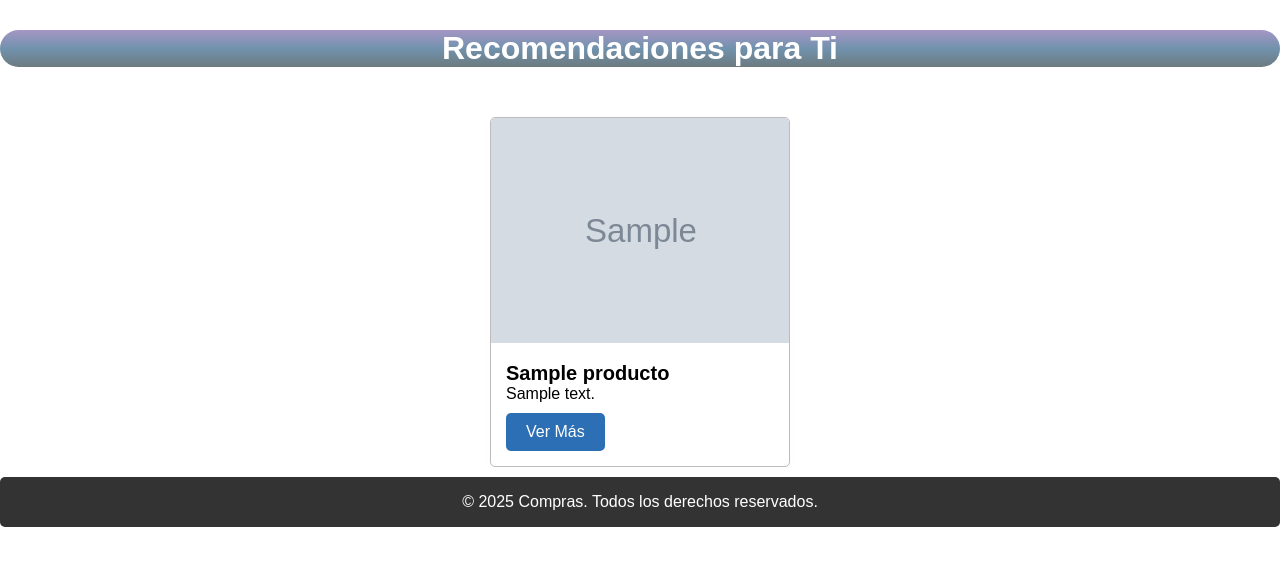
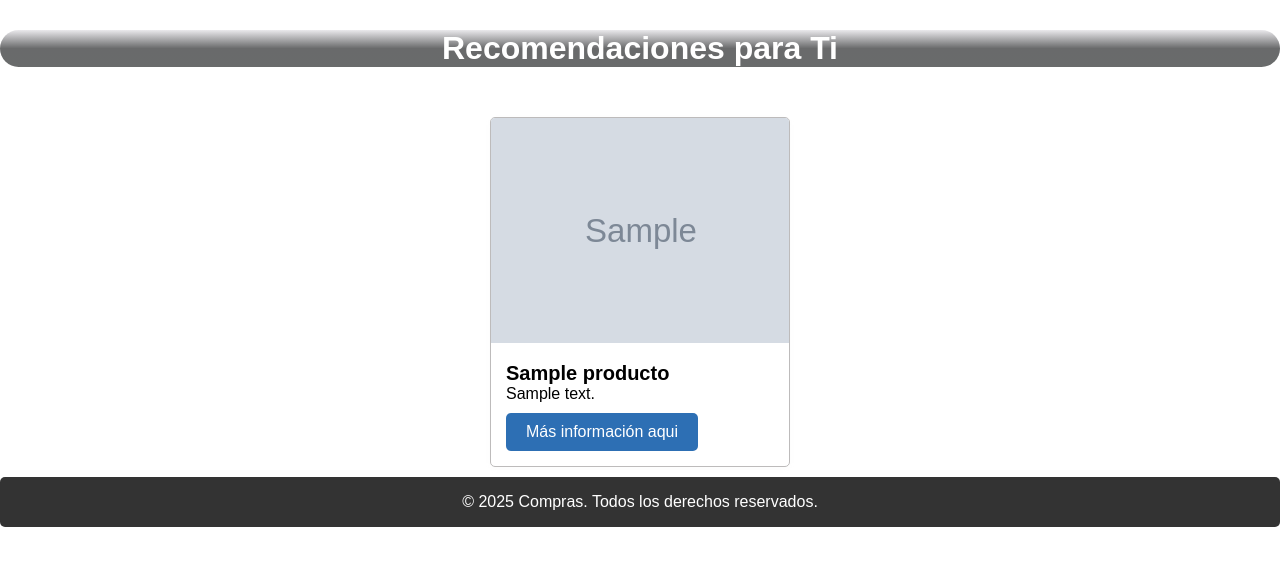
Before and after one commit to Droides1826/pproyecto, a Flask app: page / in a window 1280 px wide. Shown: the part 64-630 px from the top of the page. Run offline with Flask 3, Linux system fonts and the light colour scheme; tables that the repository leaves empty or names only in its code hold one stand-in row (values such as "Sample post"); grey boxes marked "Sample" are stand-in pictures.

Commit message:
agregue varios cambios

```diff
--- a/static/css/index.css
+++ b/static/css/index.css
@@ -123,7 +123,7 @@ body {
     text-align: center;
     margin-top: 30px;
     margin-bottom: -30px;
-    background: -webkit-linear-gradient(90deg, #6c7a7f,#7192ad,#a596c5);
+    background: -webkit-linear-gradient(90deg, #696b6b,#696a6b,#eae9ec);
     border-radius: 30px;
     color: white;
     font-family: Arial, Helvetica, sans-serif;
--- a/template/comida.html
+++ b/template/comida.html
@@ -8,4 +8,7 @@
 <body>
 
 </body>
+<footer class="footer">
+    <p>&copy; 2025 Compras. Todos los derechos reservados.</p>
+</footer>
 </html>
--- a/template/ferreteria.html
+++ b/template/ferreteria.html
@@ -6,6 +6,11 @@
     <title>Ferreteria</title>
 </head>
 <body>
+    <h1 class="buscar-producto"></h1>
+    <form action=""></form>
 
 </body>
+<footer class="footer">
+    <p>&copy; 2025 Compras. Todos los derechos reservados.</p>
+</footer>
 </html>
--- a/template/hogar.html
+++ b/template/hogar.html
@@ -8,4 +8,7 @@
 <body>
 
 </body>
+<footer class="footer">
+    <p>&copy; 2025 Compras. Todos los derechos reservados.</p>
+</footer>
 </html>
--- a/template/index.html
+++ b/template/index.html
@@ -33,7 +33,7 @@
             <div class="card-hogar">
                 <h1 class="title1">{{ producto.nombre }}</h1>
                 <p>{{ producto.descripcion }}</p>
-                <a class="ver-mas-btn" href="">Ver Más</a>
+                <a class="ver-mas-btn" href="">Más información aqui</a>
             </div>
         </div>
         {% endfor %}
--- a/template/mascotas.html
+++ b/template/mascotas.html
@@ -8,4 +8,7 @@
 <body>
 
 </body>
+<footer class="footer">
+    <p>&copy; 2025 Compras. Todos los derechos reservados.</p>
+</footer>
 </html>
--- a/template/vehiculos.html
+++ b/template/vehiculos.html
@@ -8,4 +8,7 @@
 <body>
 
 </body>
+<footer class="footer">
+    <p>&copy; 2025 Compras. Todos los derechos reservados.</p>
+</footer>
 </html>
```
